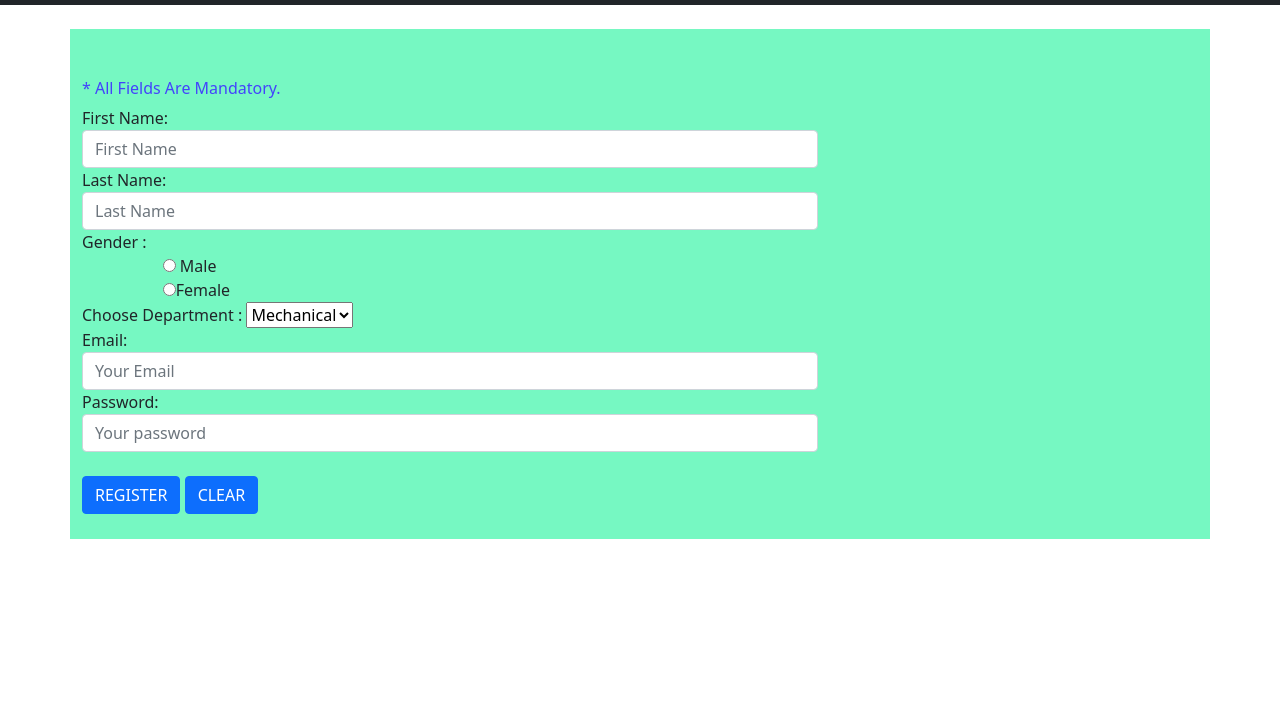
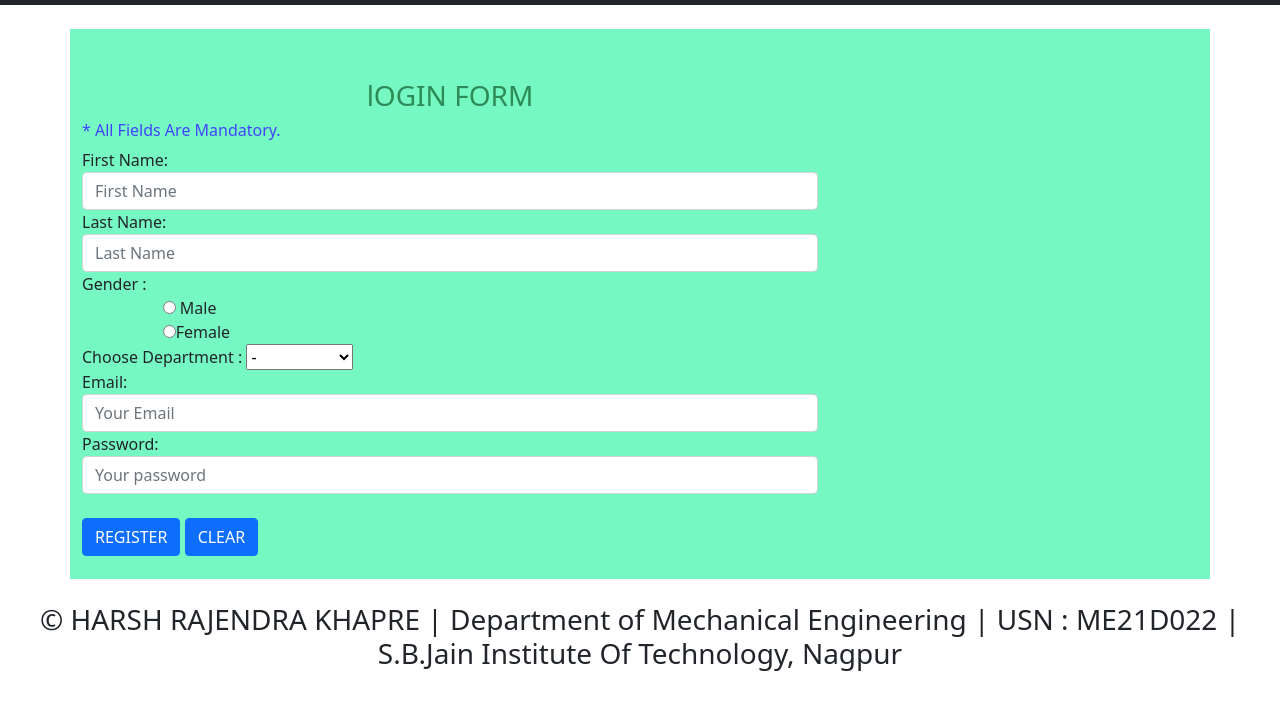
Before and after one commit to harshkhapre/harshkhapre.github.io, a plain HTML site: page index.html in a window 1280 px wide. Shown: the part 51-760 px from the top of the page. Drawn offline with nearby package versions, Linux system fonts and the light colour scheme.

Commit message:
Update index.html

```diff
--- a/index.html
+++ b/index.html
@@ -119,11 +119,12 @@
 
 		<br>
 
-		<div class="container" style="background-color: rgb(118, 248, 194) ; height: 510px;">
+		<div class="container" style="background-color: rgb(118, 248, 194) ; height: 550px;">
 	        <div class="row" style="padding-top: 50px;">
 	            <div class="col-lg-8" align="left">
 
 	                <form method="post" action="" onSubmit="return verify()">
+	                	<h3 align="center" style="color: seagreen;">lOGIN FORM</h3>
 	                	<h6 style="color:rgb(67, 67, 252);">* All Fields Are Mandatory.</h6>
 
 	                        <label for="Fname">First Name:</label>
@@ -142,6 +143,7 @@
 						              <br>
 													<label for="cars">Choose Department  :  </label>
 											  		<select id="depart" name="Department">
+													    <option value="null">-</option>
 													    <option value="Mechanical">Mechanical</option>
 													    <option value="Computer">Computer</option>
 													    <option value="Electronics">Electronics</option>
@@ -171,7 +173,9 @@
       </div>
         <br>
 
-
+<footer align="center">
+	<h3> &copy; HARSH RAJENDRA KHAPRE  |  Department of Mechanical Engineering   |   USN : ME21D022   |  S.B.Jain Institute Of Technology, Nagpur </h3>
+</footer>
 
   </body>
 </html>
```
